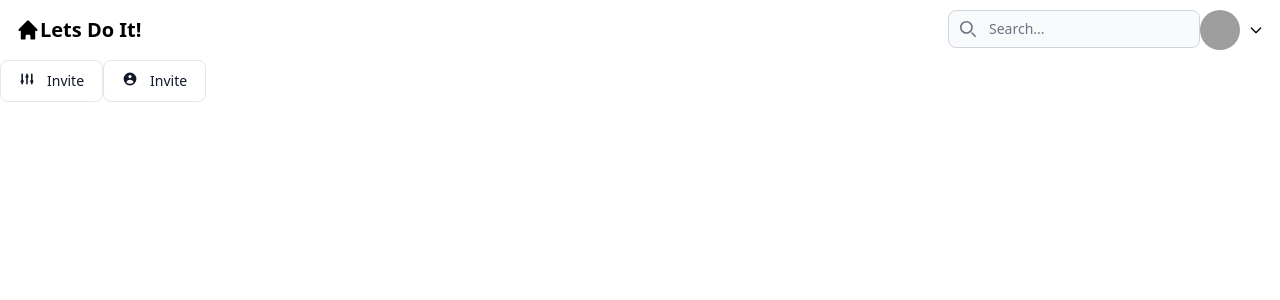
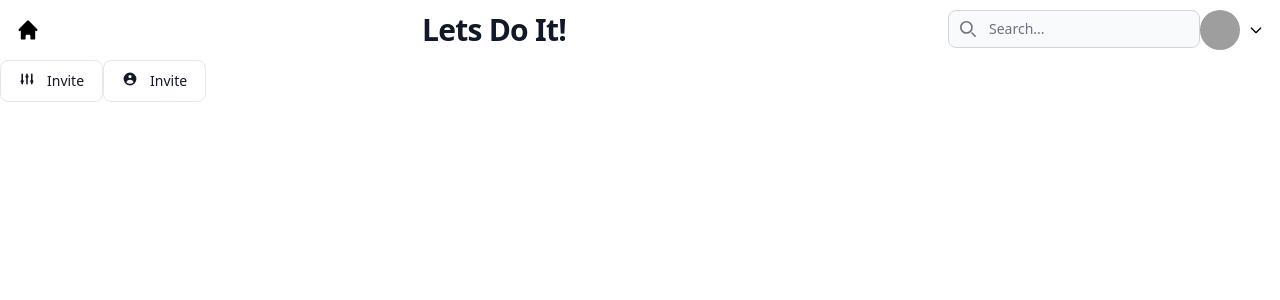
Before and after one commit to Scarlett4431/3002-proj, a React (Create React App) app: page / in a window 1280 px wide. Shown: the top 300 px of the page. Built offline with nearby package versions, Linux system fonts and the light colour scheme; grey boxes are pictures that could not be loaded.

Commit message:
Header skeleton

```diff
--- a/package.json
+++ b/package.json
@@ -11,6 +11,7 @@
     "flowbite-react": "^0.5.0",
     "postcss": "^8.4.29",
     "react": "^18.2.0",
+    "react-beautiful-dnd": "^13.1.1",
     "react-dom": "^18.2.0",
     "react-scripts": "5.0.1",
     "tailwindcss": "^3.3.3",
--- a/src/component/MenuBar/NavbarMenu.js
+++ b/src/component/MenuBar/NavbarMenu.js
@@ -1,6 +1,6 @@
 "use client";
 
-import { Button, Navbar } from "flowbite-react";
+import { Navbar } from "flowbite-react";
 import UserDropdown from "./UserDropdown";
 import SearchBox from "./SearchBox";
 import { HiHome } from "react-icons/hi";
@@ -8,16 +8,13 @@ export default function NavbarMenu() {
   return (
     <Navbar fluid rounded>
       <Navbar.Brand>
-        {/* <img
-          alt="Home"
-          className="mr-3 h-6 sm:h-9"
-          src="/favicon.svg"
-        /> */}
         <HiHome className="h-6 w-6" />
-        <span className="self-center whitespace-nowrap text-xl font-semibold dark:text-white">
-          Lets Do It!
+      </Navbar.Brand>
+      <Navbar.Collapse>
+        <span className="text-3xl font-bold tracking-tight text-gray-900 dark:text-white">
+        Lets Do It!
         </span>
-      </Navbar.Brand>
+      </Navbar.Collapse>
       <div className="flex md:order-2">
         <SearchBox />
         <UserDropdown />
```
Also changed, not shown: 1 other file (tests, documents, lock files or other folders).
